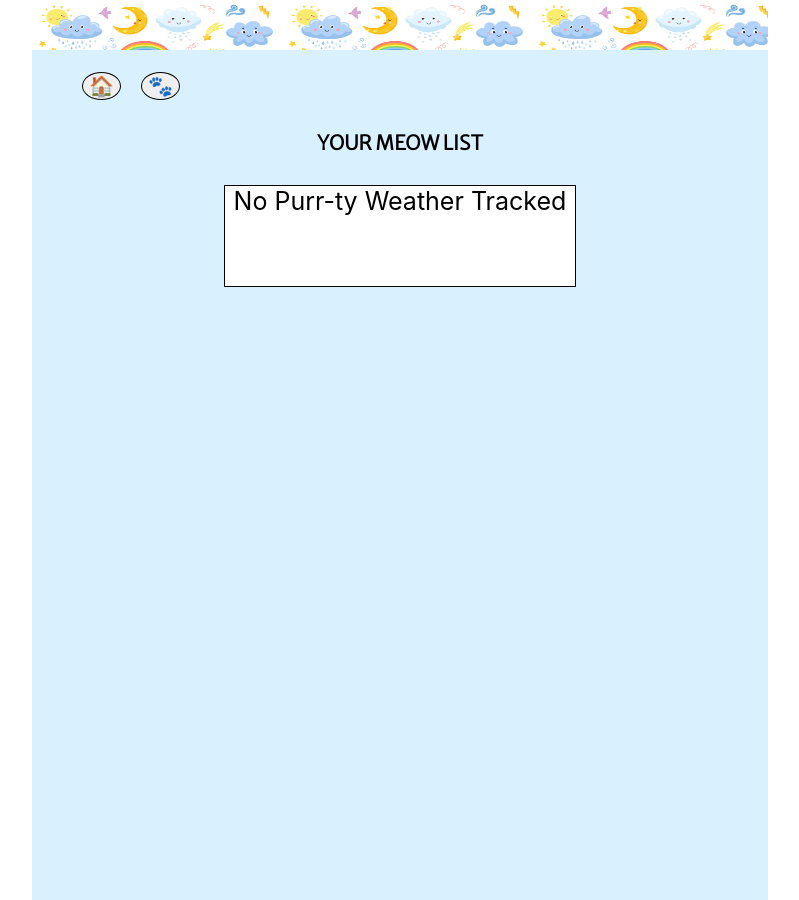
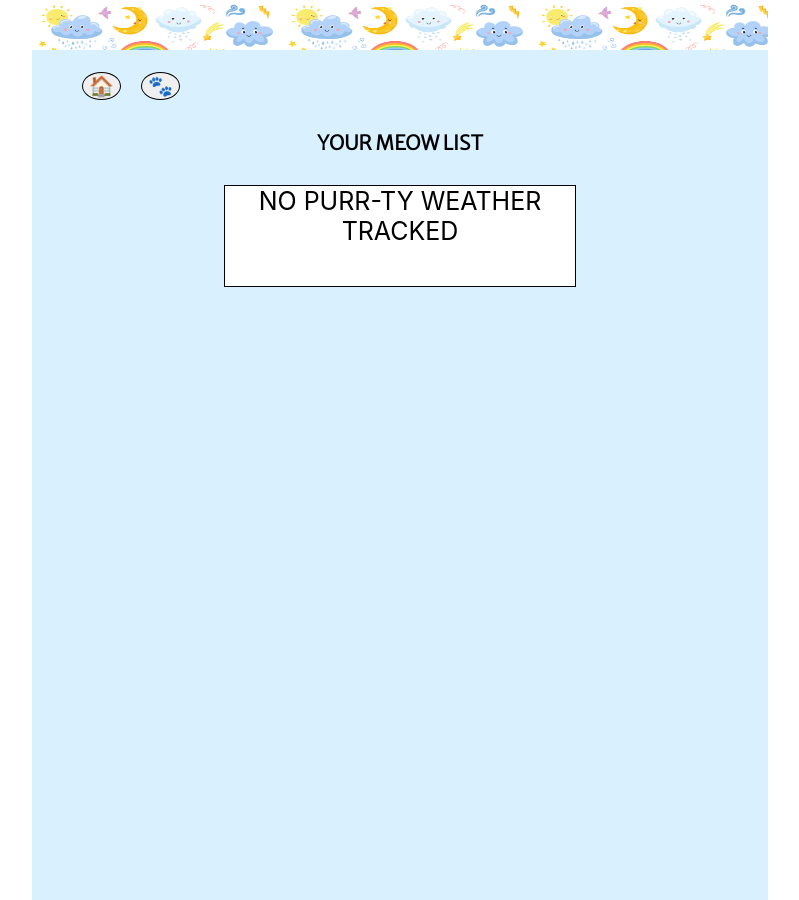
Before and after one commit to lisale841/weather-meow, a React (Create React App) app: page /favorites in a window 1280 px wide. Shown: the whole page, without its empty margins (240-1039 px from the left). Built offline with nearby package versions, Linux system fonts and the light colour scheme; a web font is replaced by a local one.

Commit message:
favorites

```diff
--- a/src/components/favorites/Favorites.jsx
+++ b/src/components/favorites/Favorites.jsx
@@ -1,20 +1,31 @@
 import React from 'react';
 import './favorites.css';
 import './../home/home.css';
-
+import {useNavigate } from "react-router-dom";
 import useFavoritesStore from '../../hooks/useFavoritesStore';
 
 
 const Favorites = () => {
   const {getFavorites} = useFavoritesStore();
+
+  const navigate = useNavigate();
+
+  const handleClick = event => {
+    console.log(event.currentTarget.id);
+    navigate('weather/'+ event.currentTarget.id);
+    console.log('' + event.currentTarget.id)
+
+  };
+
   function totalFavoritesShown() {
   let totalFavorites = getFavorites();
    if(totalFavorites == null) {
-   return  ( <div className = 'favoritesBox'> No Purr-ty Weather Tracked
+   return  ( <div className = 'favoritesBox'>
+     NO PURR-TY WEATHER TRACKED
    </div>)
   } else {
      return totalFavorites.map((favorites, index) =>
-    <div className ='favoritesBox' key={index} >
+    <div className ='favoritesBox' key={index} id={favorites.location.name} onClick= {handleClick}>
       {favorites.location.name}
       <br/>
       {favorites.location.region}
@@ -22,6 +33,7 @@ const Favorites = () => {
   );
 
 }
+
 }
 
 
```
Also changed, not shown: src/components/favoritesWeather/FavoritesWeather.jsx (added), src/components/favoritesWeather/weatherSaved.css (added).
